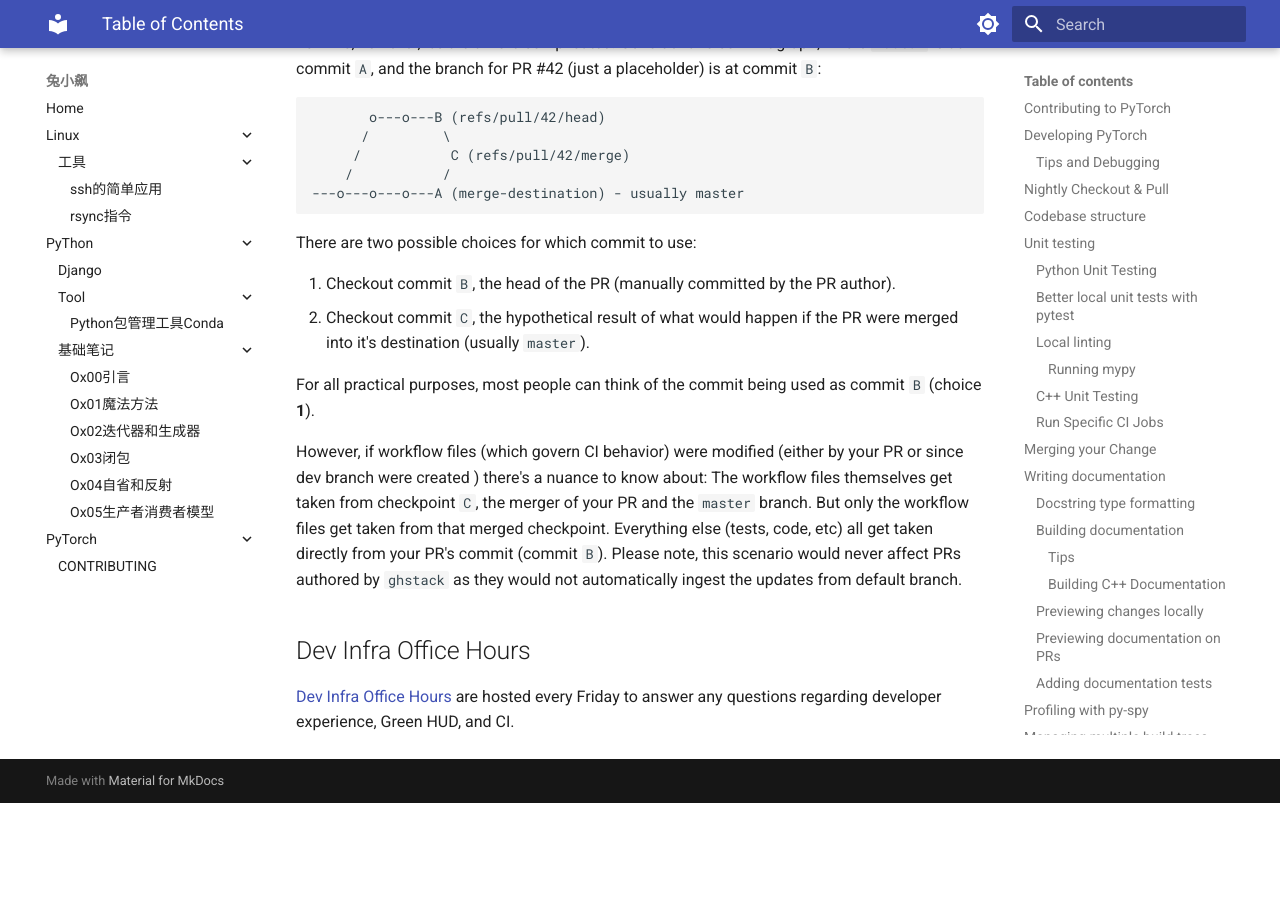
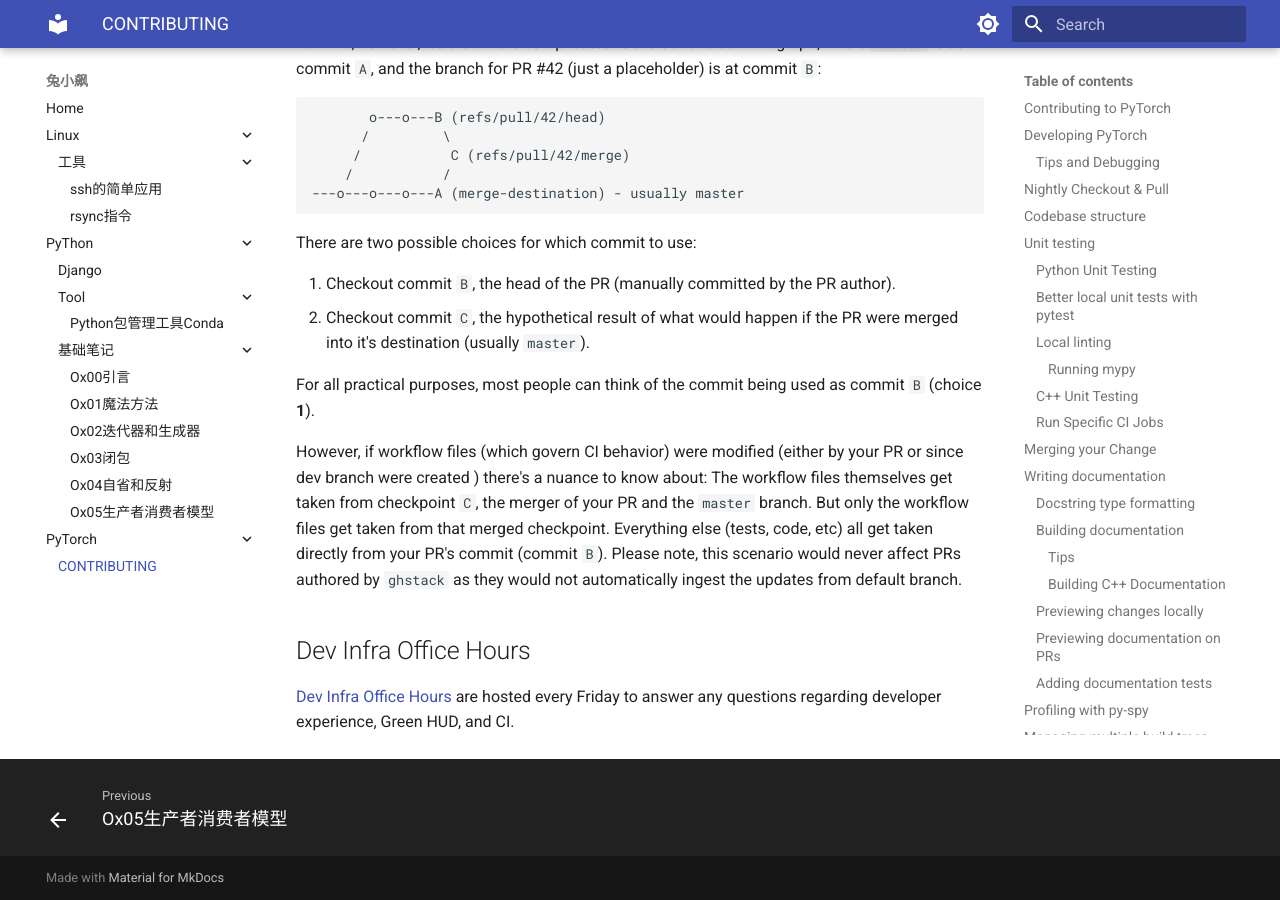
Before and after one commit to wearmheart/mkdocs, an MkDocs documentation site: the page built from docs/PyTorch/CONTRIBUTING.md, in a window 1280 px wide and 900 px high, scrolled down 27104 px. Built offline with MkDocs 1.6.1 and Material for MkDocs 9.7.7, drawn with Linux system fonts in a browser that asks for light colours; before the commit the page ends 27907 px from its top, so only the background shows below that; part of the change alters nothing that is shown.

Commit message:
2023-03-08

```diff
--- a/mkdocs.yml
+++ b/mkdocs.yml
@@ -97,4 +97,4 @@ nav:
       - Ox04自省和反射: Python/Python/Ox04自省和反射.md
       - Ox05生产者消费者模型: Python/Python/Ox05生产者消费者模型.md
   - PyTorch:
-      - CONTRIBUTING: mkdocs/docs/PyTorch/CONTRIBUTING.md
+      - CONTRIBUTING: PyTorch/CONTRIBUTING.md
```
